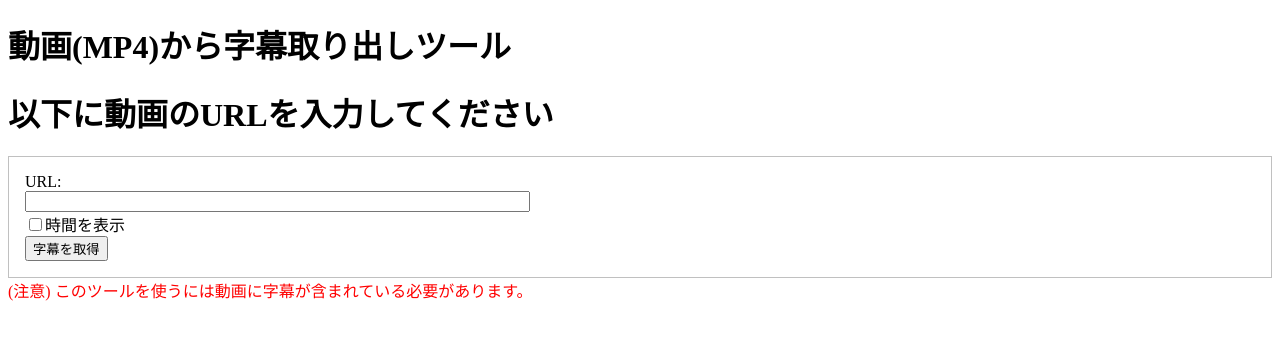
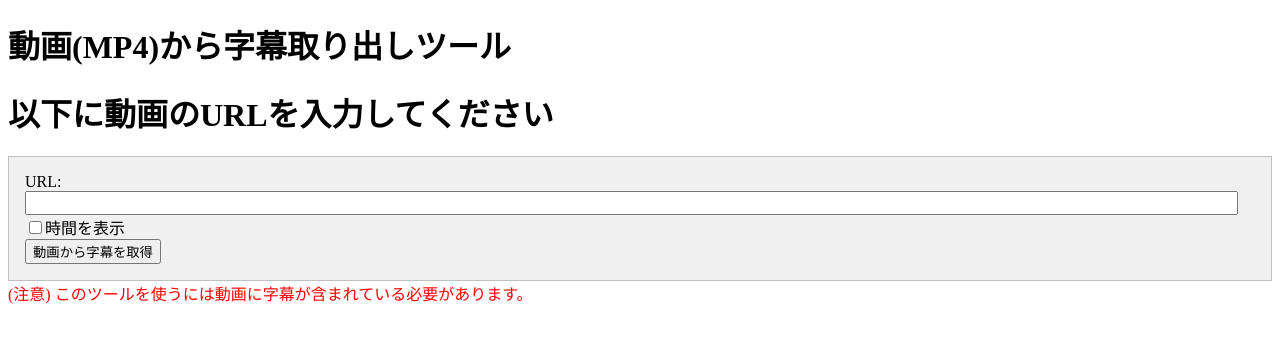
Before and after one commit to kujirahand/MP4toPDF, a PHP site: page / in a window 1280 px wide. Shown: the top 343 px of the page. Run offline with PHP 8.4, Linux system fonts and the light colour scheme.

Commit message:
fixed design index.php

```diff
--- a/src/index.php
+++ b/src/index.php
@@ -13,12 +13,12 @@ $urlEnc = htmlspecialchars($url, ENT_QUOTES);
 $timeEnc = ($time === 'on') ? 'checked' : '';
 $form = <<< EOS
     <h1>以下に動画のURLを入力してください</h1>
-    <div style="border:1px solid silver; padding:1em;">
+    <div style="border:1px solid silver; padding:1em; background-color:#f0f0f0;">
     <form action="index.php" method="get">
         URL:<br>
-        <input type="text" name="url" size="60" value="$urlEnc"><br>
+        <input class="url_text" type="text" name="url" value="$urlEnc"><br>
         <input type="checkbox" id="time" name="time" value="on" $timeEnc><label for="time">時間を表示</label><br>
-        <input type="submit" value="字幕を取得">
+        <input type="submit" value="動画から字幕を取得">
     </form>
     </div>
 EOS;
@@ -30,24 +30,36 @@ EOS;
 
 <head>
     <meta charset="UTF-8">
+    <meta name="viewport" content="width=device-width, initial-scale=1">
     <title>字幕取り出しツール</title>
+    <style>
+        .jimaku {
+            font-size: 1.2em;
+            width: 98%;
+            background-color: #fffff0;
+        }
+
+        .url_text {
+            width: 98%;
+            font-size: 1.0em;
+        }
+    </style>
 </head>
 
 <body>
 
     <?php
-        if ($url === "") {
-            echo "<h1>動画(MP4)から字幕取り出しツール</h1>";
-            echo $form;
-            echo "<div style='color:red;'>(注意) このツールを使うには動画に字幕が含まれている必要があります。</div>";
-        }
+    if ($url === "") {
+        echo "<h1>動画(MP4)から字幕取り出しツール</h1>";
+        echo $form;
+        echo "<div style='color:red;'>(注意) このツールを使うには動画に字幕が含まれている必要があります。</div>";
+    }
     ?>
 
     <?php if ($url) : ?>
-        <h1>取り出した字幕データ</h1>
-        <textarea id="subtitle" cols="60" rows="30"><?php echo htmlspecialchars($text, ENT_QUOTES); ?></textarea>
-
-        <h3>動画のURL</h3>
+        <h1>取り出した字幕データ:</h1>
+        <textarea id="subtitle" class="jimaku" cols="60" rows="30"><?php echo htmlspecialchars($text, ENT_QUOTES); ?></textarea>
+        <hr>
         <?php echo $form; ?>
         <hr>
         <div><a href="./index.php">新規字幕</a></div>
```
